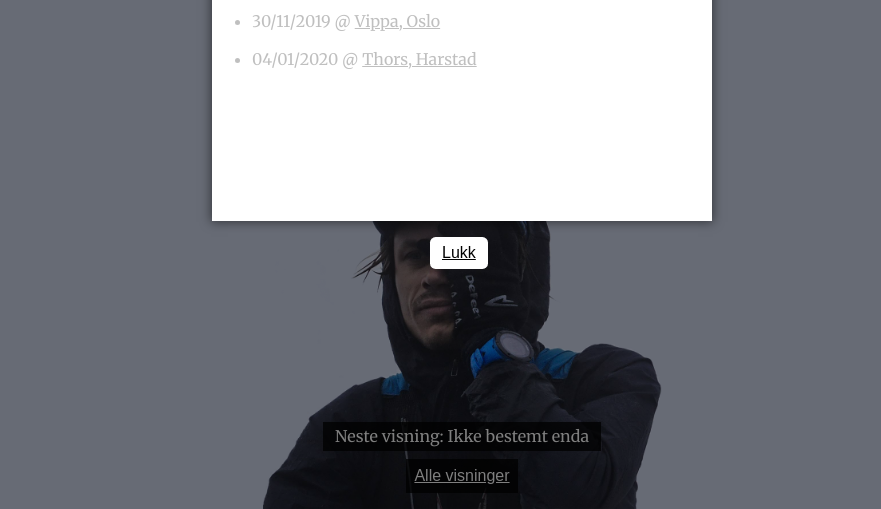
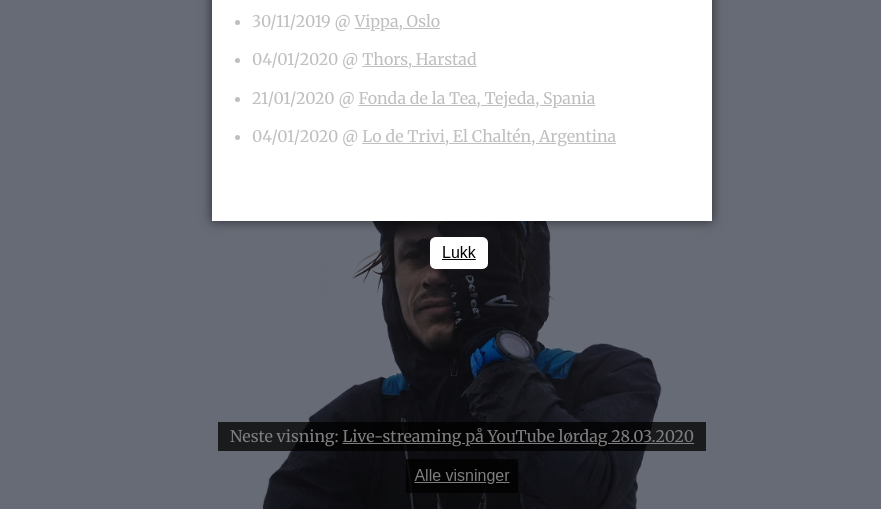
Before and after one commit to hanserino/skyblazers, a website: page docs/besatt/index.html in a window 1280 px wide. Both pictures are taken after a click on the button "Alle visninger". Shown: the part 291-800 px from the top of the page, without its empty margins (178-1059 px from the left). Drawn offline with Linux system fonts and the light colour scheme.

Commit message:
screening dates update

```diff
--- a/docs/besatt/index.html
+++ b/docs/besatt/index.html
@@ -37,7 +37,7 @@
       <div class="screenings">
         <div class="next-screening">
           <p>
-            Neste visning: Ikke bestemt enda
+            Neste visning: <a href="https://l.facebook.com/l.php?u=https%3A%2F%2Fwww.youtube.com%2Fwatch%3Fv%3DL6H3FuBGvHw%26fbclid%3DIwAR0cOHZ94k_PUmlMFmLAShYxH-wDRPyw2blLTv7AAlJ7cicMAWN-pfNKXAw&h=AT2KSFmSMw-ef4SkQIq3_kDytMUTW2jwZ2lv3-pOlvdoHU9fRvSzmETexcAadrdtmldjCE5Up52P_H5eVaoOU6Hcny_VaFlSihuVouQDXMx-k9nhFxo6PQ7xgzjsB-H4Q0g3ZeeNWV-ROlCN0pifis8">Live-streaming på YouTube lørdag 28.03.2020</a>
           </p>
           <br />
           <button onclick="screenings()" class="screenings-btn">
@@ -56,6 +56,9 @@
             <li class="has-been">10/10/2019 kl 19:00 @ <a href="https://www.facebook.com/events/2235466516743558/">Tøyen Startup Village, Oslo</a></li>
             <li class="has-been">30/11/2019 @ <a href="http://www.vippa.no/">Vippa, Oslo</a></li>
             <li class="has-been">04/01/2020 @ <a href="https://www.facebook.com/Scandicharstad/">Thors, Harstad</a></li>
+            <li class="has-been">21/01/2020 @ <a href="https://kompasstrails.com/">Fonda de la Tea, Tejeda, Spania</a></li>
+            <li class="has-been">04/01/2020 @ <a href="https://www.instagram.com/lodetrivi/">Lo de Trivi, El Chaltén, Argentina</a></li>
+
           </ul>
 
         </div>
```
